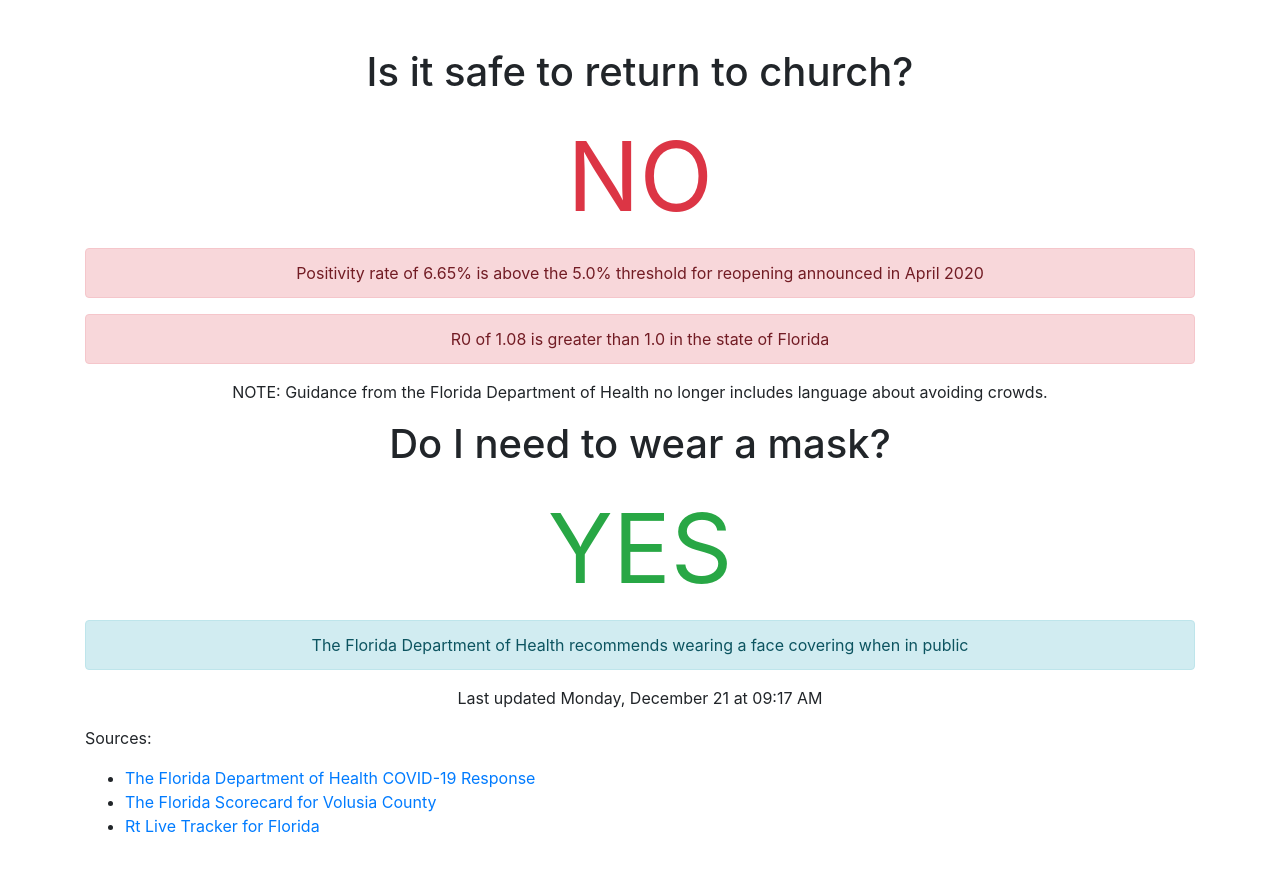
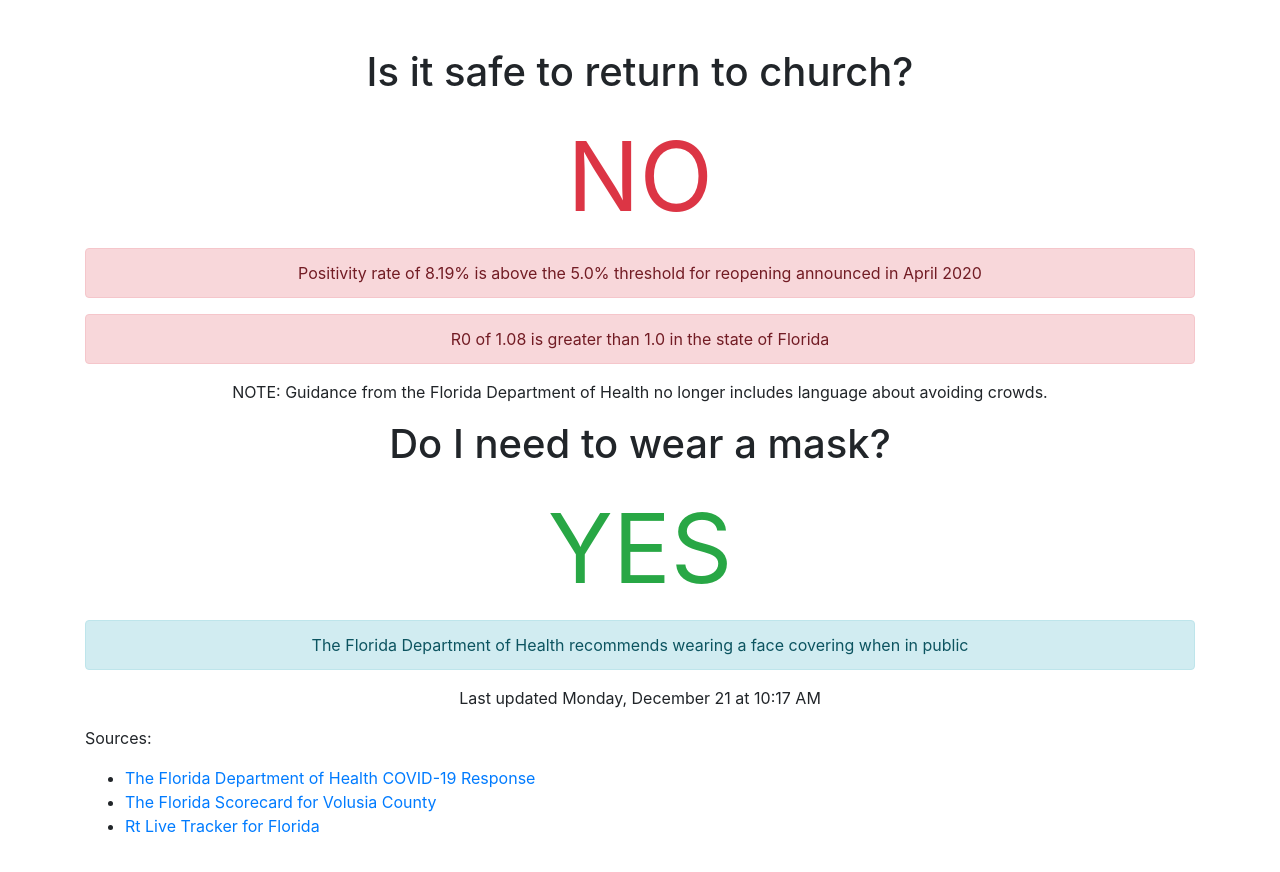
Before and after one commit to thinkjson/timeforchurch, a Jekyll site: the page built from index.md, in a window 1280 px wide. Shown: the top 872 px of the page. Built offline with Jekyll 4.4.1, drawn with Linux system fonts in a browser that asks for light colours; our own code applies the rules of GitHub Pages for plain Markdown files.

Commit message:
Updating data

```diff
--- a/_includes/data.html
+++ b/_includes/data.html
@@ -1,7 +1,7 @@
 
     <h1>Is it safe to return to church?</h1>
     <div class="outcome text-danger">NO</div>
-    <div class="alert alert-danger" role="alert">Positivity rate of 6.65% is above the 5.0% threshold for reopening announced in April 2020</div>
+    <div class="alert alert-danger" role="alert">Positivity rate of 8.19% is above the 5.0% threshold for reopening announced in April 2020</div>
     <div class="alert alert-danger" role="alert">R0 of 1.08 is greater than 1.0 in the state of Florida</div>
 
     <p>NOTE: Guidance from the Florida Department of Health no longer includes language about avoiding crowds.</p>
@@ -10,4 +10,4 @@
     <div class="outcome text-success">YES</div>
     <div class="alert alert-info" role="alert">The Florida Department of Health recommends wearing a face covering when in public</div>
 
-    <p>Last updated Monday, December 21 at 09:17 AM</p>
+    <p>Last updated Monday, December 21 at 10:17 AM</p>
```
